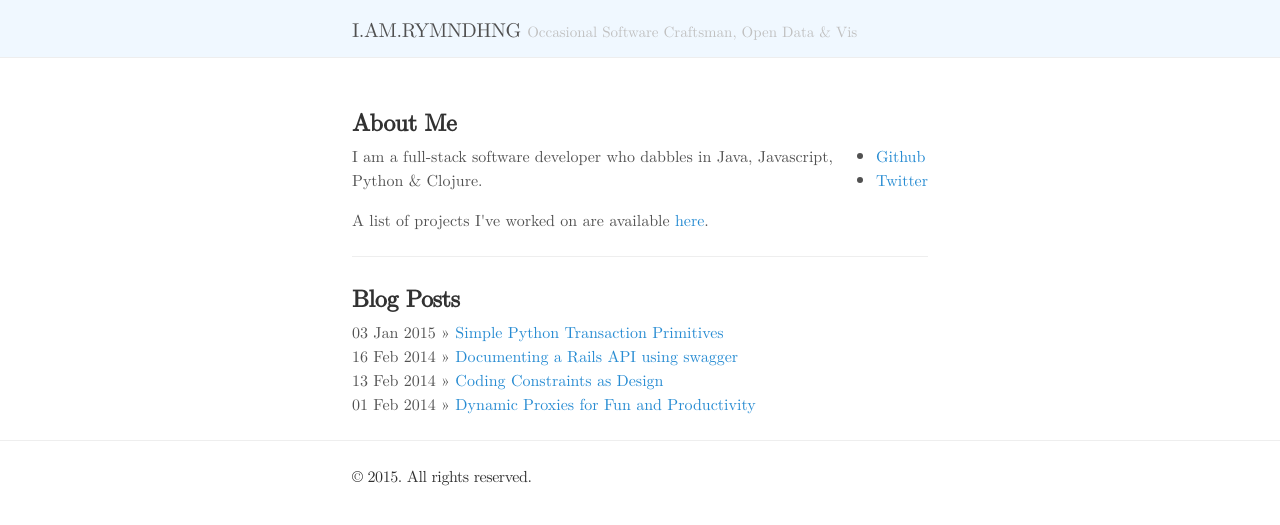
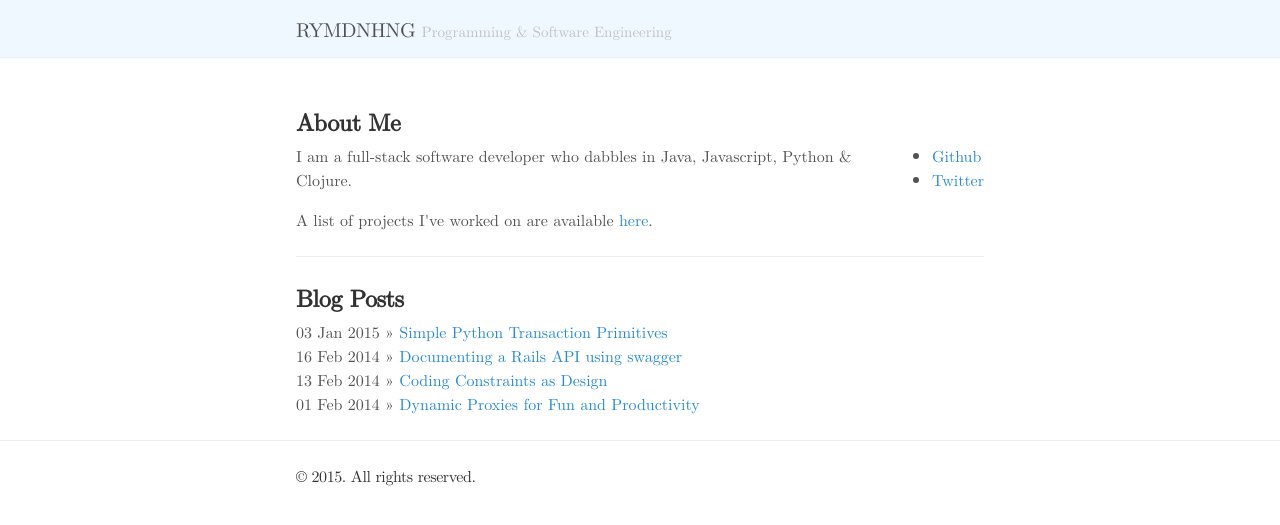
Before and after one commit to rymndhng/rymndhng.github.io, a Jekyll site: the page built from index.html, in a window 1280 px wide. Shown: the top 525 px of the page. Built offline with Jekyll 4.4.1, drawn with Linux system fonts in a browser that asks for light colours; some web fonts are replaced; Markdown is read by kramdown in place of the engine named in the settings; the list of posts is cut into pages by our own code.

Commit message:
Rework sizing

```diff
--- a/_config.yml
+++ b/_config.yml
@@ -6,9 +6,9 @@ highlighter:      pygments
 permalink:        pretty
 
 # Setup
-title:            I.AM.RYMNDHNG
-tagline:          'Occasional Software Craftsman, Open Data & Vis'
-description:      'Always another project away from something big.'
+title:            RYMDNHNG
+tagline:          'Programming & Software Engineering'
+description:      'Always another project and another tool to look at.'
 url:              http://rymndhng.github.io
 
 author:
--- a/public/css/lanyon.css
+++ b/public/css/lanyon.css
@@ -89,7 +89,7 @@ h4, h5, h6 {
 }
 @media (min-width: 56rem) {
   .container {
-    max-width: 38rem;
+    max-width: 45rem;
   }
 }
 
```
